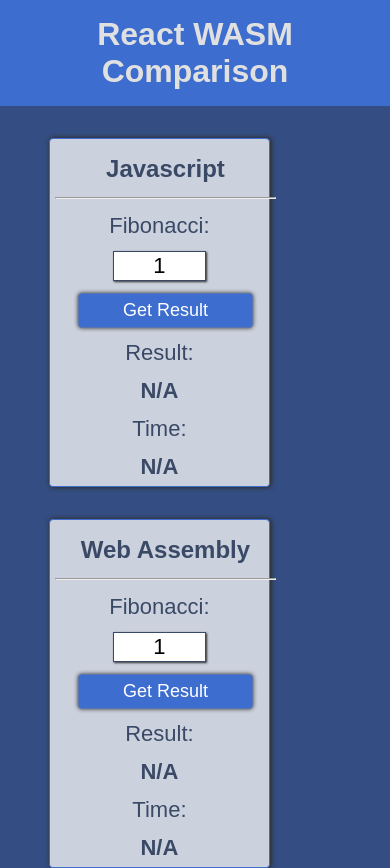
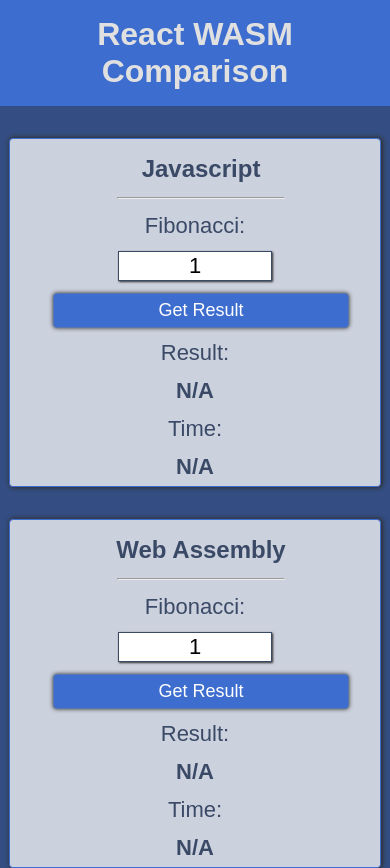
Before and after one commit to MichaelNey/React-WASM, a React (Create React App) app: page / in a window 390 px wide. Built offline with nearby package versions, Linux system fonts and the light colour scheme; no server answers.

Commit message:
Final mobile fix.

```diff
--- a/src/App.scss
+++ b/src/App.scss
@@ -32,7 +32,9 @@
 
   @media (max-width: 1020px) {
     flex-direction: column;
-    width: 75%;
+    width: 100%;
+    justify-content: center;
+    align-items: center;
   }
 
   div {
@@ -47,9 +49,16 @@
     color: #3a4966;
     box-shadow: 1px 0px 4px 1px rgb(48, 48, 48);
 
+    hr {
+      width: 100%;
+    }
+
     @media (max-width: 1020px) {
       flex-direction: column;
-      width: 75%;
+      width: 95%;
+      hr {
+        width: 45%;
+      }
     }
 
     h2, p {
@@ -57,10 +66,6 @@
       text-align: center;
       margin: 6px;
       margin-top: 16px;
-    }
-
-    hr {
-      width: 100%;
     }
 
     input {
```
